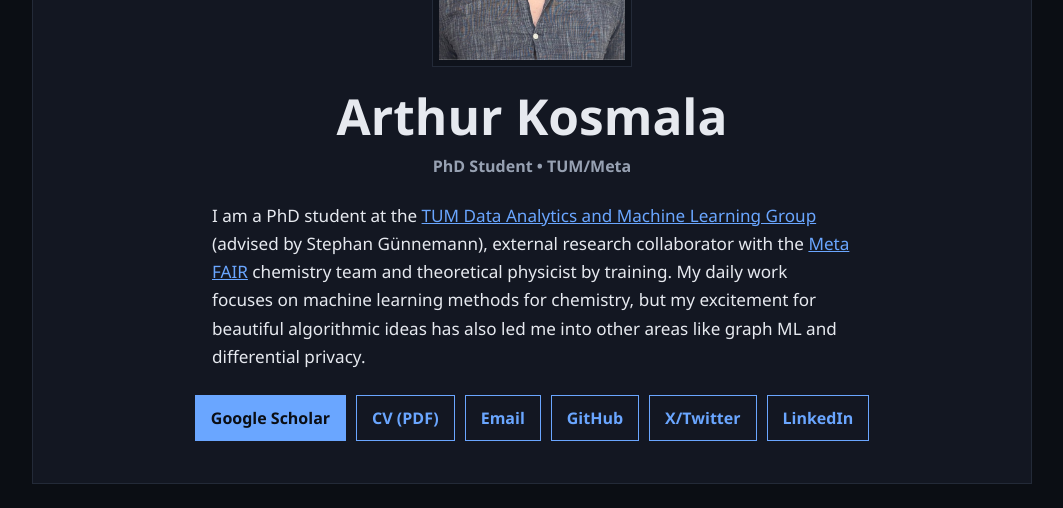
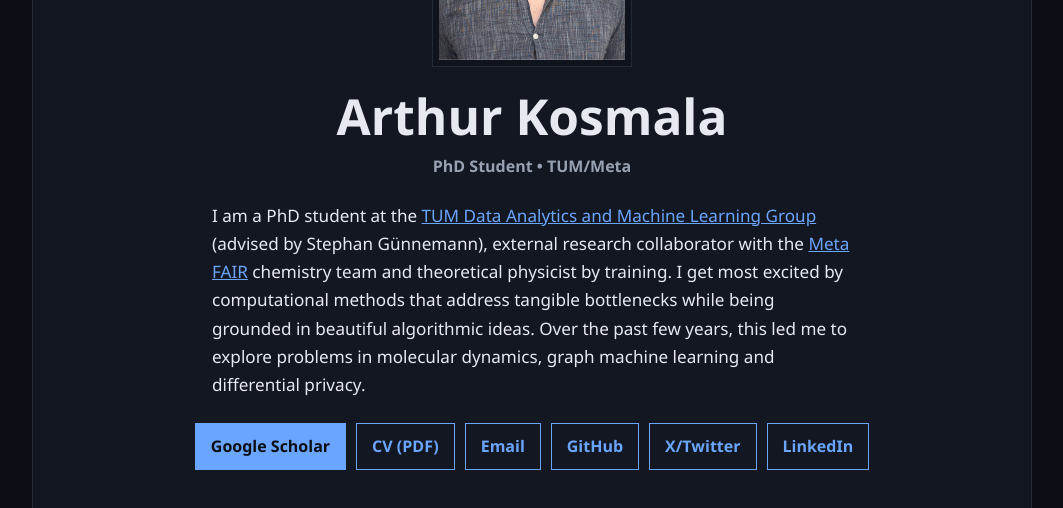
Before and after one commit to arthurkosmala/arthurkosmala.github.io, a Jekyll site: the page built from index.md, in a window 1280 px wide and 900 px high, scrolled down 315 px, cut to the strip 0-508 px from the top of the window. Shown: the whole strip, without its empty margins (108-1171 px from the left). Built offline with Jekyll 4.4.1, drawn with Linux system fonts in a browser that asks for light colours.

Commit message:
Revise personal introduction in index.md

```diff
--- a/index.md
+++ b/index.md
@@ -13,7 +13,7 @@
     <h1>{{ site.author.name }}</h1>
     <p class="subtitle">PhD Student • TUM/Meta</p>
     <p class="lead">
-      I am a PhD student at the <a href="https://www.cs.cit.tum.de/en/daml/home/">TUM Data Analytics and Machine Learning Group</a> (advised by Stephan Günnemann), external research collaborator with the <a href="https://ai.meta.com/research/">Meta FAIR</a> chemistry team and theoretical physicist by training. My daily work focuses on machine learning methods for chemistry, but my excitement for beautiful algorithmic ideas has also led me into other areas like graph ML and differential privacy.
+      I am a PhD student at the <a href="https://www.cs.cit.tum.de/en/daml/home/">TUM Data Analytics and Machine Learning Group</a> (advised by Stephan Günnemann), external research collaborator with the <a href="https://ai.meta.com/research/">Meta FAIR</a> chemistry team and theoretical physicist by training. I get most excited by computational methods that address tangible bottlenecks while being grounded in beautiful algorithmic ideas. Over the past few years, this led me to explore problems in molecular dynamics, graph machine learning and differential privacy.
     </p>
     <div class="cta-row">
       <a class="button" href="{{ site.author.scholar_url }}">Google Scholar</a>
```
